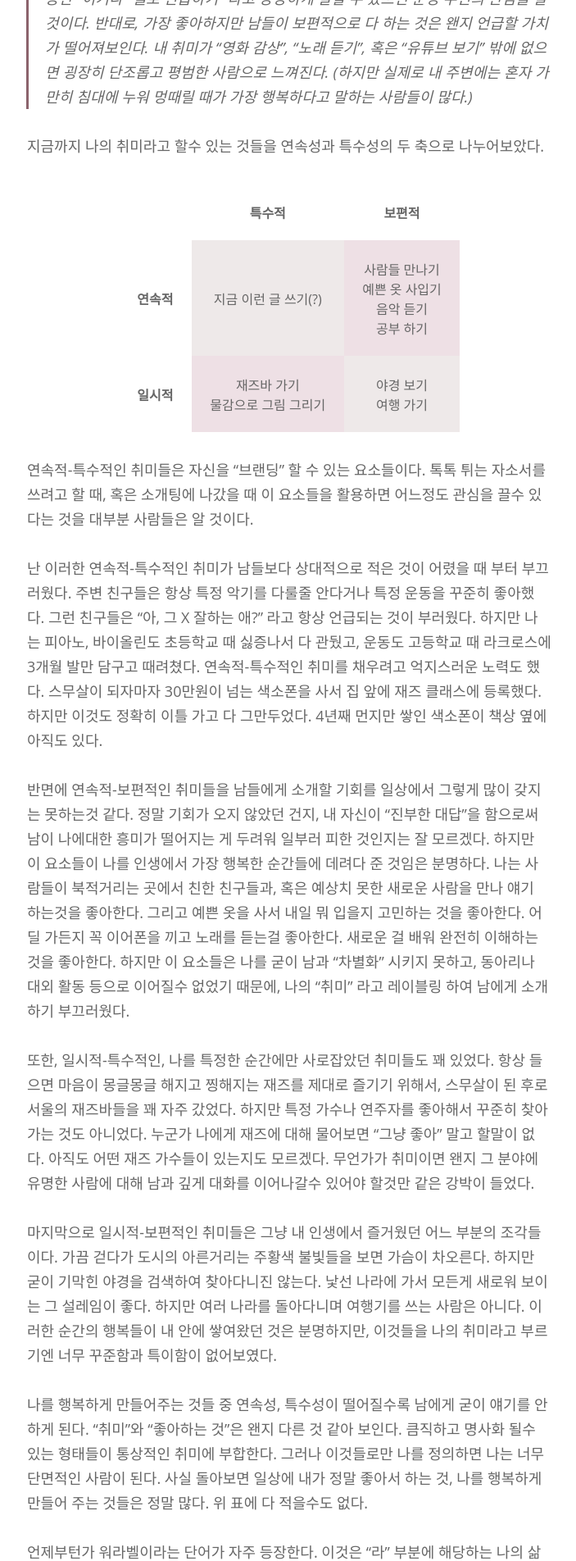
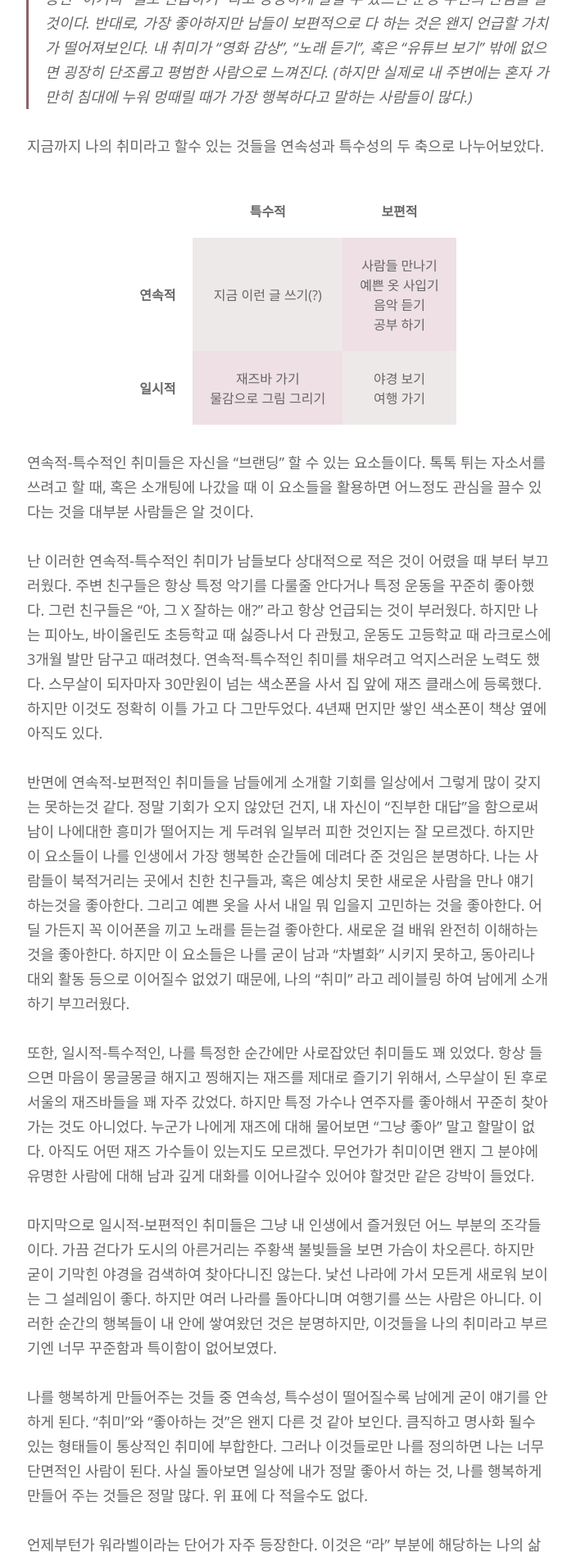
Before and after one commit to minniie/minniie.github.io, a Jekyll site: the page built from _posts/2021-08-05-post4.markdown, in a window 1280 px wide. Shown: the part 1793-3697 px from the top of the page at 82% size, without its empty margins (287-990 px from the left). Built offline with Jekyll 4.4.1, drawn with Linux system fonts in a browser that asks for light colours; nearby versions of some CDN libraries; some web fonts are replaced.

Commit message:
Update main.sass

```diff
--- a/css/main.sass
+++ b/css/main.sass
@@ -39,11 +39,11 @@ table
   border: 1px solid #FFF
   border-collapse: collapse
 th
-  padding: 22.5px
+  padding: 21px
   text-align: center
   background: #FFF
 td
-  padding: 22.5px
+  padding: 21px
   text-align: center
 
 tr:nth-child(1) td:first-child
```
